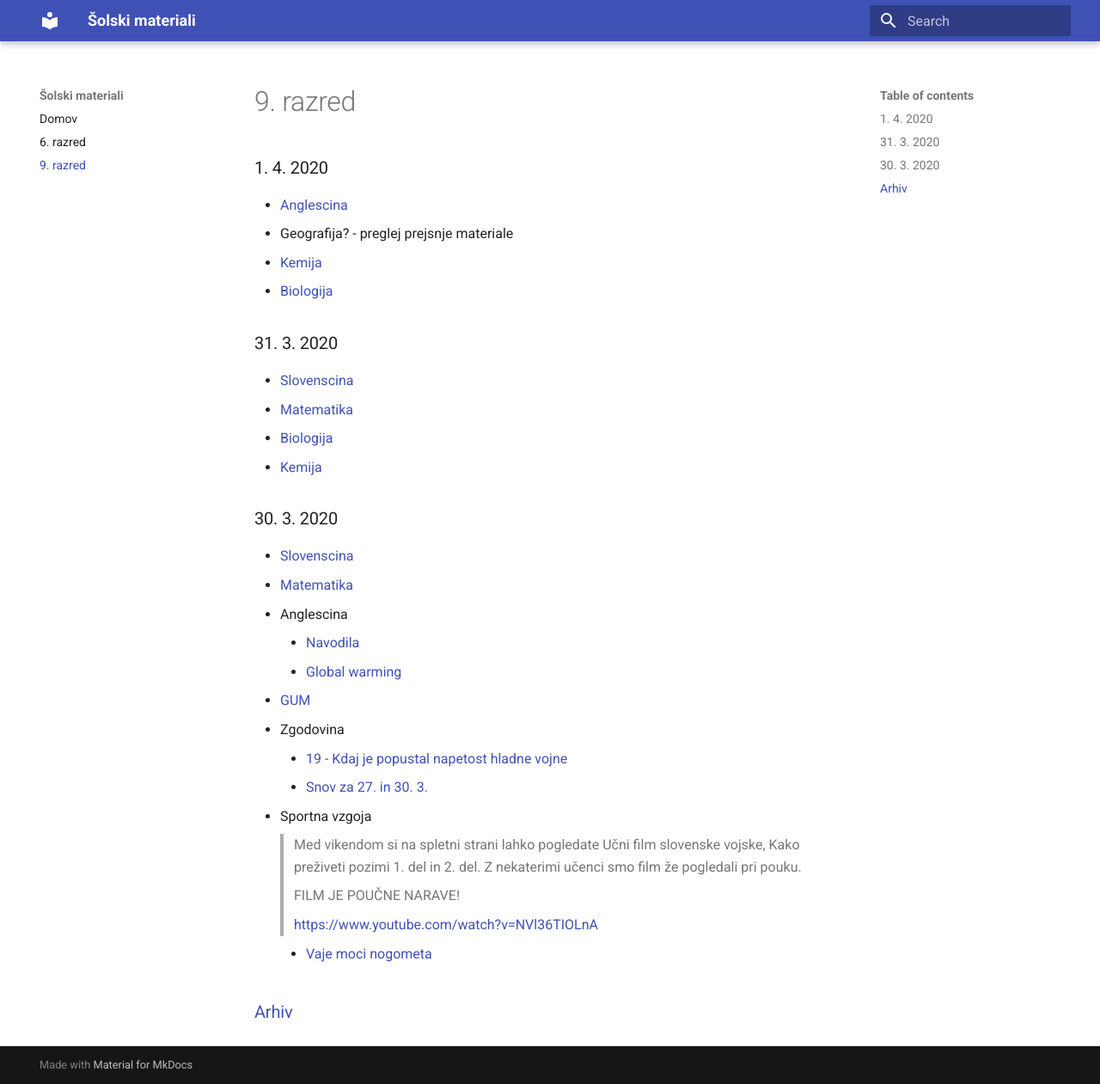
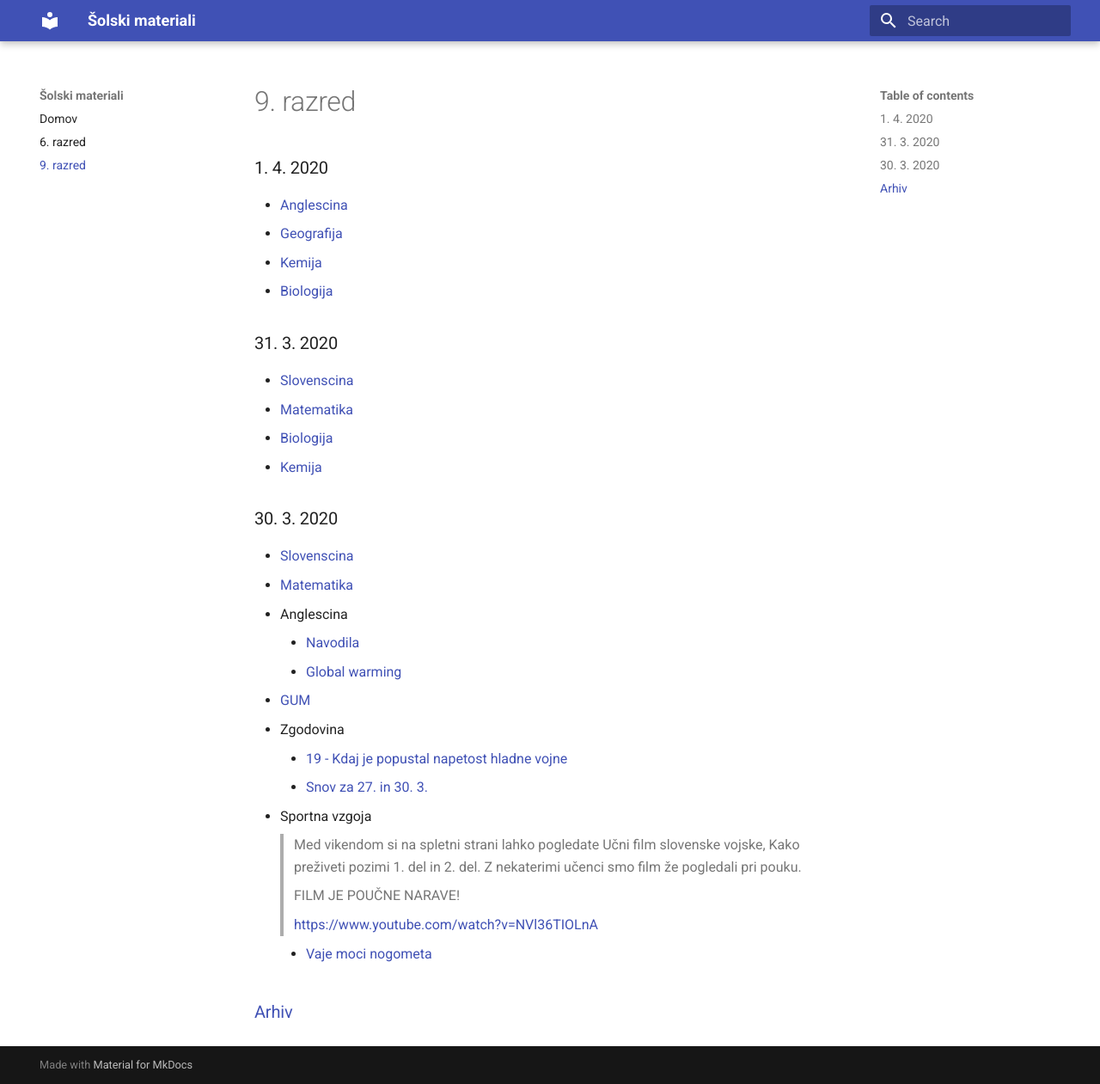
Before and after one commit to skyflyer/solski-materiali, an MkDocs documentation site: the page built from docs/9razred/index.md, in a window 1280 px wide and 1261 px high. Shown: the whole window at 86% size. Built offline with MkDocs 1.6.1 and Material for MkDocs 9.7.7, drawn with Linux system fonts in a browser that asks for light colours.

Commit message:
1. 4. 2020 - 9. razred geografija

```diff
--- a/docs/9razred/index.md
+++ b/docs/9razred/index.md
@@ -6,7 +6,7 @@ summary: ucna snov za 9. razred
 ### 1. 4. 2020
 
 * [Anglescina](anglescina/2020-04-01-anglescina.pdf)
-* Geografija? - preglej prejsnje materiale
+* [Geografija](geografija/2020-04-01-geografija.pdf)
 * [Kemija](kemija/2020-04-01-kemija.pdf)
 * [Biologija](biologija/2020-04-01-biologija.pdf)
 
```
Also changed, not shown: 1 other file.
